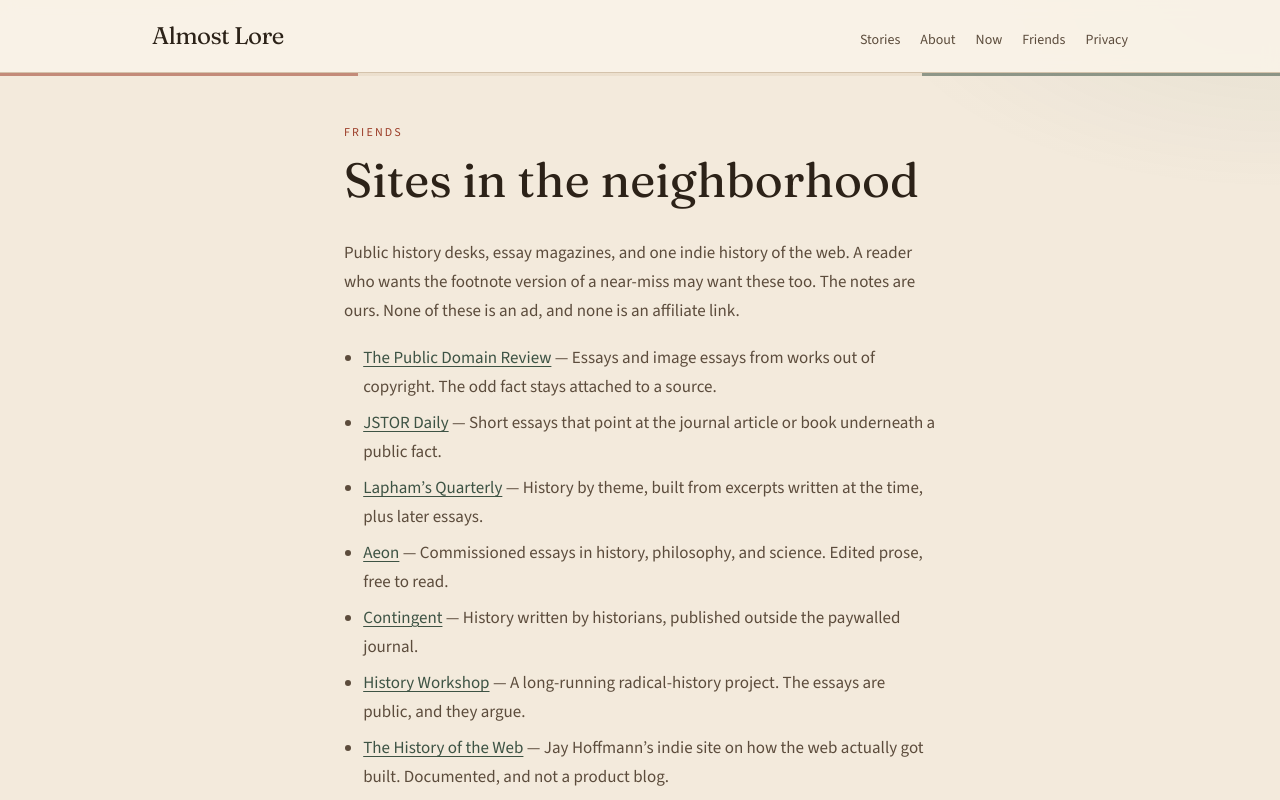
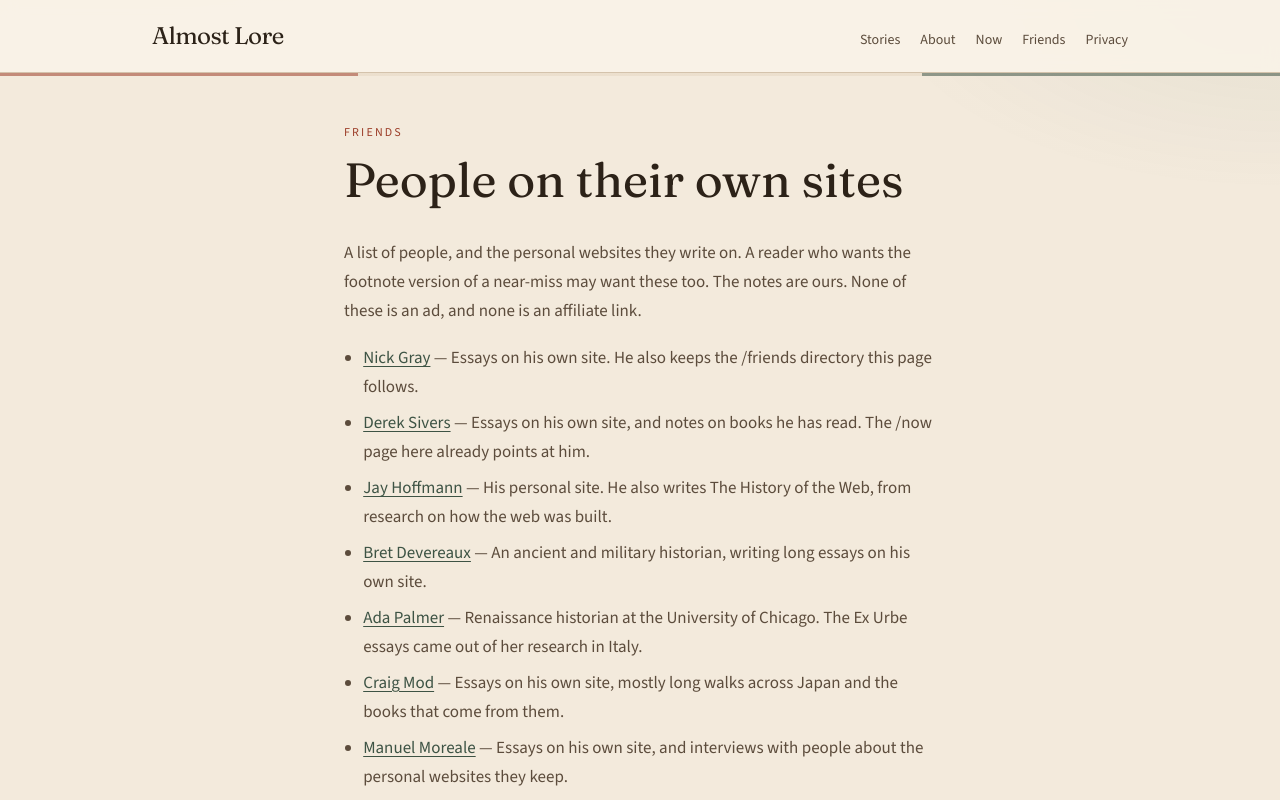
Before and after one commit to laqaer/almost-lore, a Next.js app: page /friends in a window 1280 px wide. Shown: the top 800 px of the page. Built offline with nearby package versions, Linux system fonts and the light colour scheme; no server answers.

Commit message:
List people, not magazines, on the /friends page.
slashfriends.org rejected the magazine list. The page now names people and links their personal sites, and keeps the featured credit line.

Co-authored-by: laqaer <laqaer@users.noreply.github.com>

```diff
--- a/app/friends/page.tsx
+++ b/app/friends/page.tsx
@@ -3,43 +3,43 @@ import { openGraphImage, twitterWithImage } from "@/lib/metadata";
 
 const title = "Friends";
 const description =
-  "A short blogroll of public history and editorial sites a reader of Almost Lore might like.";
+  "A short list of people and their personal sites a reader of Almost Lore might like.";
 
 const friends = [
   {
-    name: "The Public Domain Review",
-    href: "https://publicdomainreview.org/",
-    note: "Essays and image essays from works out of copyright. The odd fact stays attached to a source.",
+    name: "Nick Gray",
+    href: "https://nickgray.net/",
+    note: "Essays on his own site. He also keeps the /friends directory this page follows.",
   },
   {
-    name: "JSTOR Daily",
-    href: "https://daily.jstor.org/",
-    note: "Short essays that point at the journal article or book underneath a public fact.",
+    name: "Derek Sivers",
+    href: "https://sive.rs/",
+    note: "Essays on his own site, and notes on books he has read. The /now page here already points at him.",
   },
   {
-    name: "Lapham’s Quarterly",
-    href: "https://www.laphamsquarterly.org/",
-    note: "History by theme, built from excerpts written at the time, plus later essays.",
+    name: "Jay Hoffmann",
+    href: "https://jayhoffmann.com/",
+    note: "His personal site. He also writes The History of the Web, from research on how the web was built.",
   },
   {
-    name: "Aeon",
-    href: "https://aeon.co/",
-    note: "Commissioned essays in history, philosophy, and science. Edited prose, free to read.",
+    name: "Bret Devereaux",
+    href: "https://acoup.blog/",
+    note: "An ancient and military historian, writing long essays on his own site.",
   },
   {
-    name: "Contingent",
-    href: "https://contingentmagazine.org/",
-    note: "History written by historians, published outside the paywalled journal.",
+    name: "Ada Palmer",
+    href: "https://www.adapalmer.com/",
+    note: "Renaissance historian at the University of Chicago. The Ex Urbe essays came out of her research in Italy.",
   },
   {
-    name: "History Workshop",
-    href: "https://www.historyworkshop.org.uk/",
-    note: "A long-running radical-history project. The essays are public, and they argue.",
+    name: "Craig Mod",
+    href: "https://craigmod.com/",
+    note: "Essays on his own site, mostly long walks across Japan and the books that come from them.",
   },
   {
-    name: "The History of the Web",
-    href: "https://thehistoryoftheweb.com/",
-    note: "Jay Hoffmann’s indie site on how the web actually got built. Documented, and not a product blog.",
+    name: "Manuel Moreale",
+    href: "https://manuelmoreale.com/",
+    note: "Essays on his own site, and interviews with people about the personal websites they keep.",
   },
 ] as const;
 
@@ -65,13 +65,13 @@ export default function FriendsPage() {
     <article className="mx-auto max-w-measure px-4 py-12 sm:px-6">
       <p className="text-xs font-medium uppercase tracking-[0.18em] text-rust">Friends</p>
       <h1 className="mt-3 font-display text-4xl leading-[1.15] text-ink sm:text-5xl">
-        Sites in the neighborhood
+        People on their own sites
       </h1>
       <div className="prose-page mt-8">
         <p>
-          Public history desks, essay magazines, and one indie history of the web. A reader who
-          wants the footnote version of a near-miss may want these too. The notes are ours. None
-          of these is an ad, and none is an affiliate link.
+          A list of people, and the personal websites they write on. A reader who wants the
+          footnote version of a near-miss may want these too. The notes are ours. None of these is
+          an ad, and none is an affiliate link.
         </p>
         <ul>
           {friends.map((friend) => (
--- a/app/sitemap.ts
+++ b/app/sitemap.ts
@@ -6,7 +6,7 @@ const staticRoutes = [
   { path: "/", priority: 1, updated: site.updated },
   { path: "/about", priority: 0.6, updated: "2026-09-21" },
   { path: "/now", priority: 0.6, updated: "2026-09-21" },
-  { path: "/friends", priority: 0.6, updated: "2026-09-21" },
+  { path: "/friends", priority: 0.6, updated: "2026-09-26" },
   { path: "/privacy", priority: 0.6, updated: site.updated },
   { path: "/dossier", priority: 0.7, updated: "2026-09-26" },
   { path: "/dossier/thanks", priority: 0.2, updated: "2026-09-26" },
```
Also changed, not shown: 1 other file (tests, documents, lock files or other folders).
